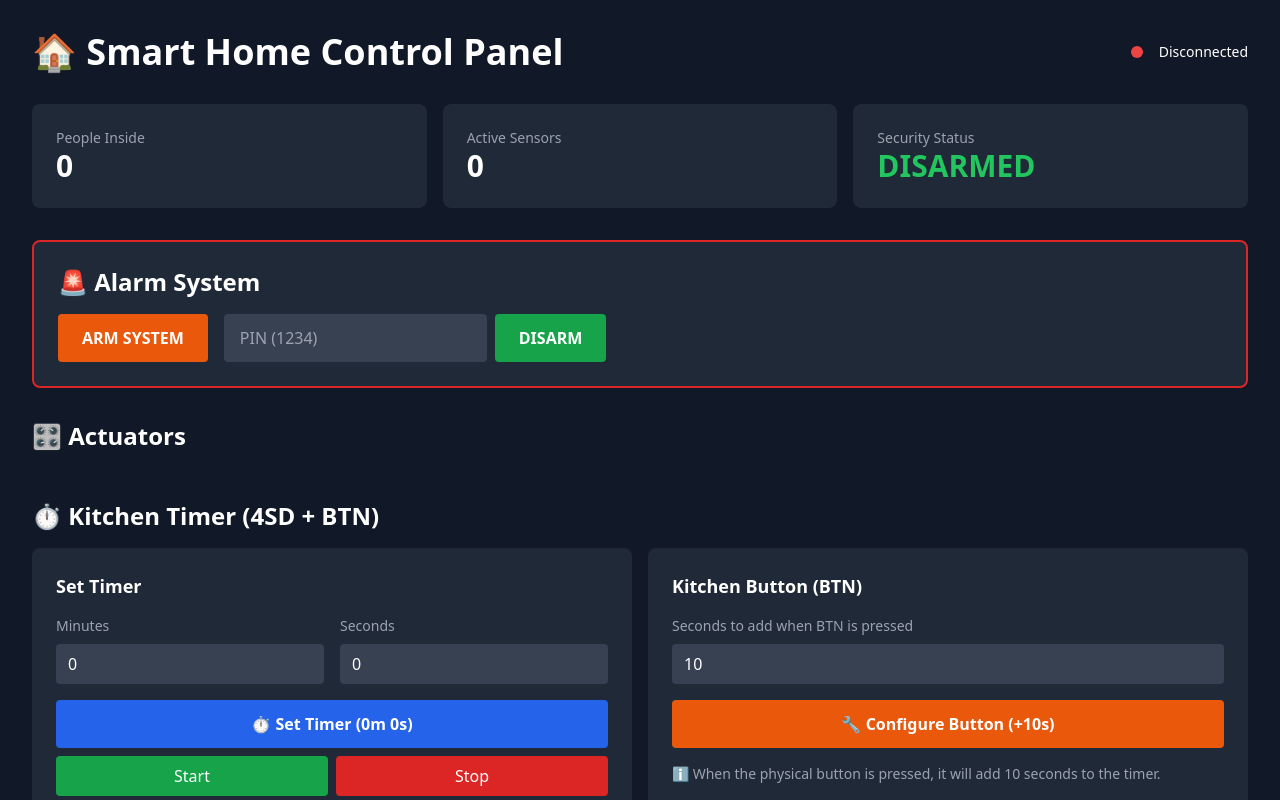
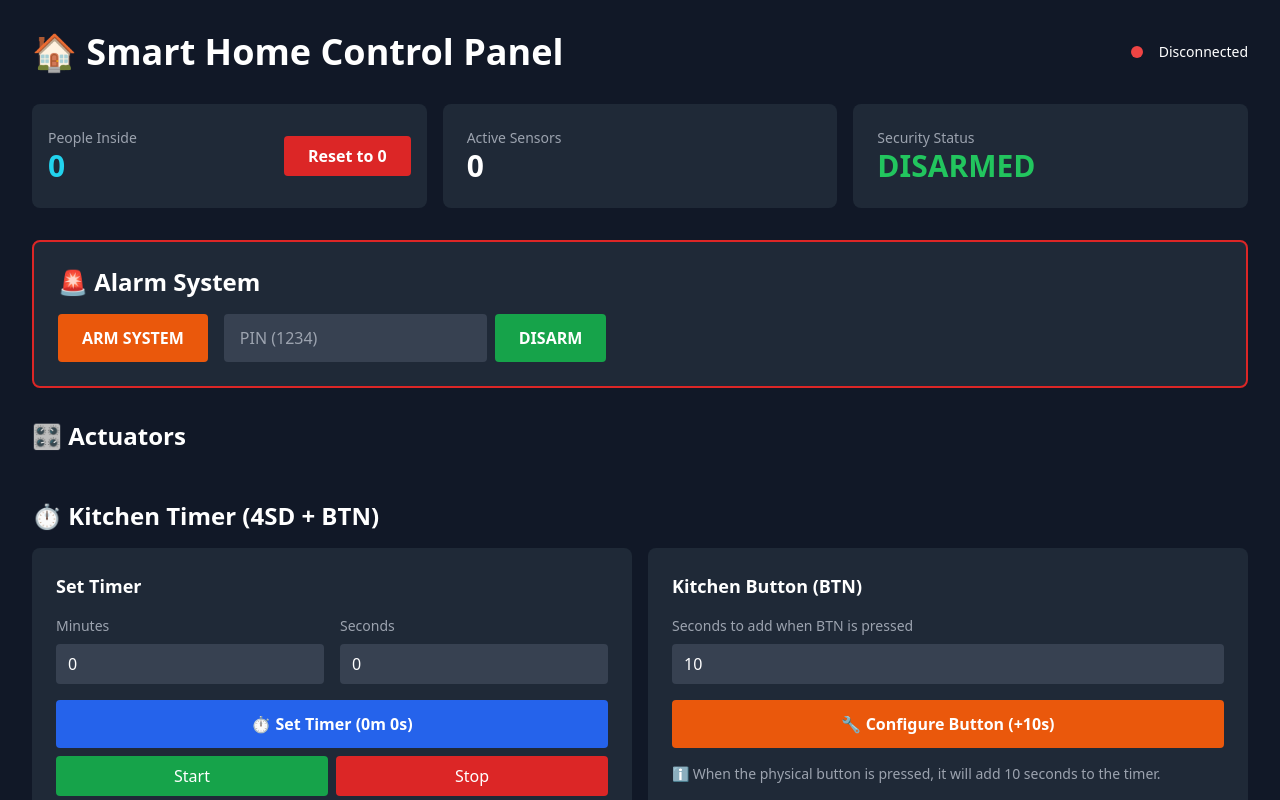
Before and after one commit to natasakasikovic/smart-home, a React (Vite) app in the folder frontend/: page / in a window 1280 px wide. Shown: the top 800 px of the page. Built offline with nearby package versions, Linux system fonts and the light colour scheme; no server answers.

Commit message:
feat: add person count reset button for testing

```diff
--- a/frontend/src/api.js
+++ b/frontend/src/api.js
@@ -16,3 +16,6 @@ export const controlActuator = (code, action, params = {}) =>
 
 export const armAlarm = () => api.post('/alarm/arm');
 export const disarmAlarm = (pin) => api.post('/alarm/disarm', { pin });
+
+export const updatePersonCount = (action, value = 1) =>
+  api.post('/person_count', { action, value });
--- a/frontend/src/components/Dashboard.jsx
+++ b/frontend/src/components/Dashboard.jsx
@@ -7,6 +7,7 @@ import GrafanaPanel from './GrafanaPanel';
 import WebcamPanel from './WebcamPanel';
 import KitchenTimer from './KitchenTimer';
 import AlarmNotification from './AlarmNotification';
+import PersonCounter from './PersonCounter';
 
 export default function Dashboard() {
   const { state, connected } = useSmartHome();
@@ -26,10 +27,7 @@ export default function Dashboard() {
 
       {/* Stats Cards */}
       <div className="grid grid-cols-3 gap-4 mb-8">
-        <div className="bg-gray-800 p-6 rounded-lg">
-          <p className="text-gray-400 text-sm">People Inside</p>
-          <p className="text-3xl font-bold">{state.person_count}</p>
-        </div>
+        <PersonCounter currentCount={state.person_count} />
         <div className="bg-gray-800 p-6 rounded-lg">
           <p className="text-gray-400 text-sm">Active Sensors</p>
           <p className="text-3xl font-bold">{Object.keys(state.sensors).length}</p>
@@ -42,18 +40,14 @@ export default function Dashboard() {
         </div>
       </div>
 
-      {/* Alarm Panel */}
       <AlarmPanel state={state} />
 
-      {/* Actuators */}
       <Actuators actuators={state.actuators} />
 
       <KitchenTimer />
 
-      {/* Grafana Dashboard */}
       <GrafanaPanel />
 
-      {/* Webcam */}
       <WebcamPanel />
 
       {/* Live Sensor Data */}
--- /dev/null
+++ b/frontend/src/components/PersonCounter.jsx
@@ -0,0 +1,28 @@
+import React from 'react';
+import { updatePersonCount } from '../api';
+
+export default function PersonCounter({ currentCount }) {
+  const handleReset = async () => {
+    try {
+      await updatePersonCount('set', 0);
+      console.log('✅ Person count reset to 0');
+    } catch (error) {
+      console.error('❌ Failed to reset:', error);
+    }
+  };
+
+  return (
+    <div className="bg-gray-800 p-4 rounded-lg flex items-center justify-between">
+      <div>
+        <p className="text-gray-400 text-sm">People Inside</p>
+        <p className="text-3xl font-bold text-cyan-400">{currentCount}</p>
+      </div>
+      <button
+        onClick={handleReset}
+        className="bg-red-600 hover:bg-red-700 px-6 py-2 rounded font-bold"
+      >
+        Reset to 0
+      </button>
+    </div>
+  );
+}
```
Also changed, not shown: 2 other files (tests, documents, lock files or other folders).
